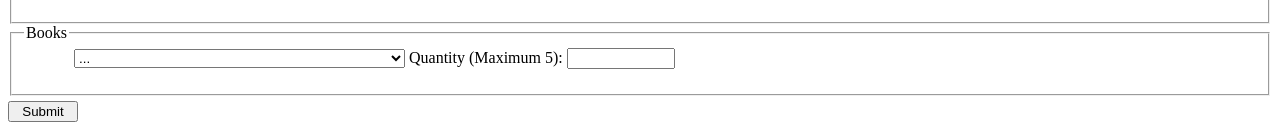
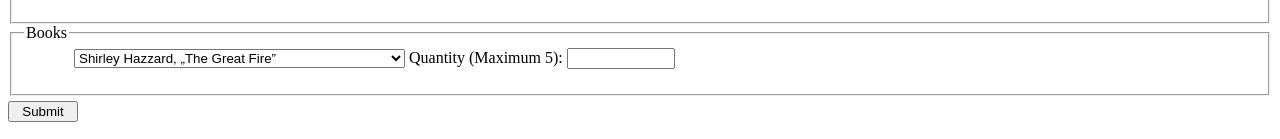
Before and after one commit to kasia55/zadania-domowe.github.io, a plain HTML site: page 2-formularz-html5-adv/index.html in a window 1280 px wide. Shown: the part 188-327 px from the top of the page. Drawn offline with Linux system fonts and the light colour scheme.

Commit message:
poprawka 3

```diff
--- a/2-formularz-html5-adv/index.html
+++ b/2-formularz-html5-adv/index.html
@@ -44,7 +44,6 @@
 
                 <!--    Tutaj jest drugi sposób:     -->
                 <select id="books">
-                    <option>...</option>
                     <option>Shirley Hazzard, „The Great Fire”</option>
                     <option>Junot Díaz, „The Brief Wondrous Life of Oscar Wao”</option>
                     <option>Edward P. Jones, „Znany świat”</option>
```
